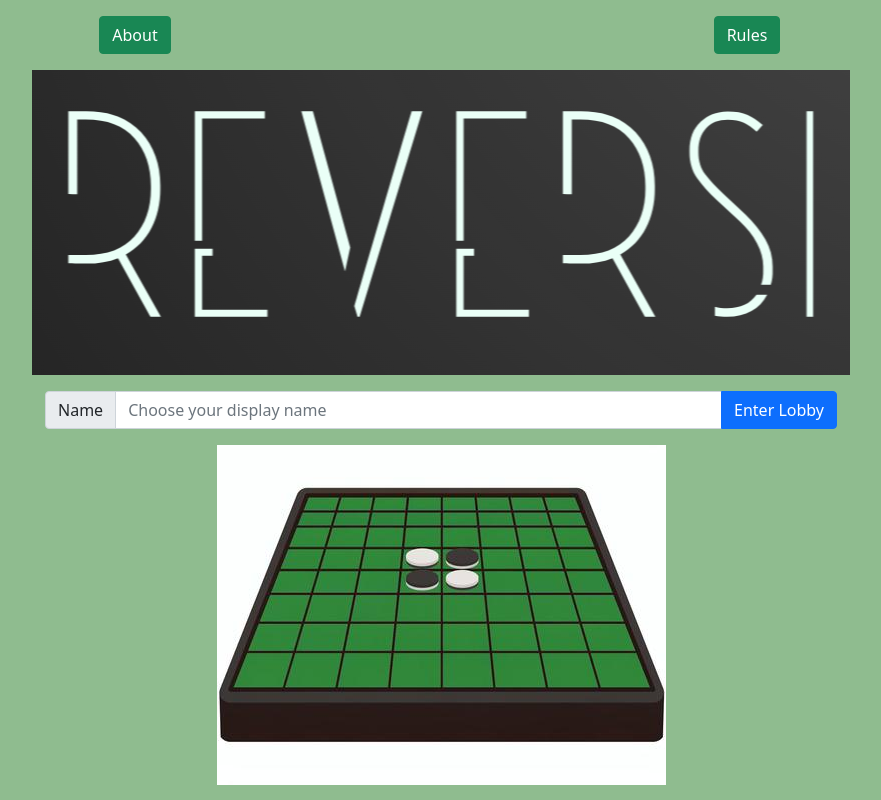
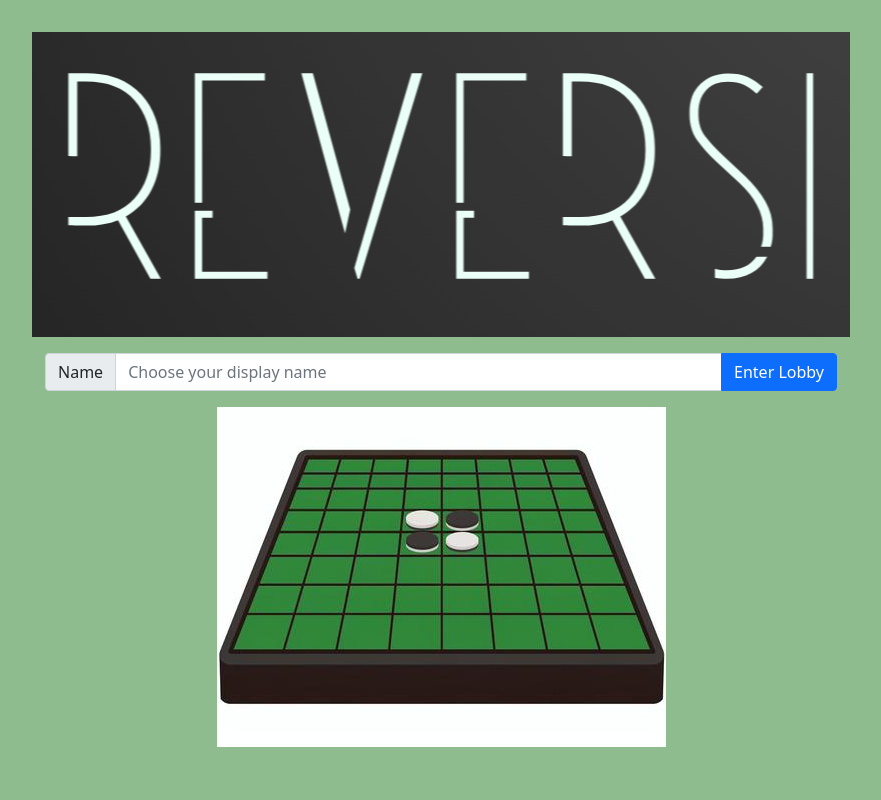
Before and after one commit to Stanley-Charles/Reversi-Online, a website: page public/index.html in a window 1280 px wide. Shown: the whole page, without its empty margins (199-1080 px from the left). Drawn offline with nearby package versions, Linux system fonts and the light colour scheme; files whose address does not match are found by name.

Commit message:
Update index.html

```diff
--- a/public/index.html
+++ b/public/index.html
@@ -19,13 +19,7 @@
   <body>
     <div class="container-fluid">
         <div class = "row m-3 ">
-            <div class = "col text-center">
-                <a class= "btn btn-success text-nowrap" href= "about.html">About</a>
-            </div>
-            <div class = "col text-center">
-                <a class= "btn btn-success text-nowrap" href= "
-                https://en.wikipedia.org/wiki/Reversi#Rules">Rules</a>
-            </div>
+
         </div>
         <div class = "row m-3">
             <div class="col text-center">
```
